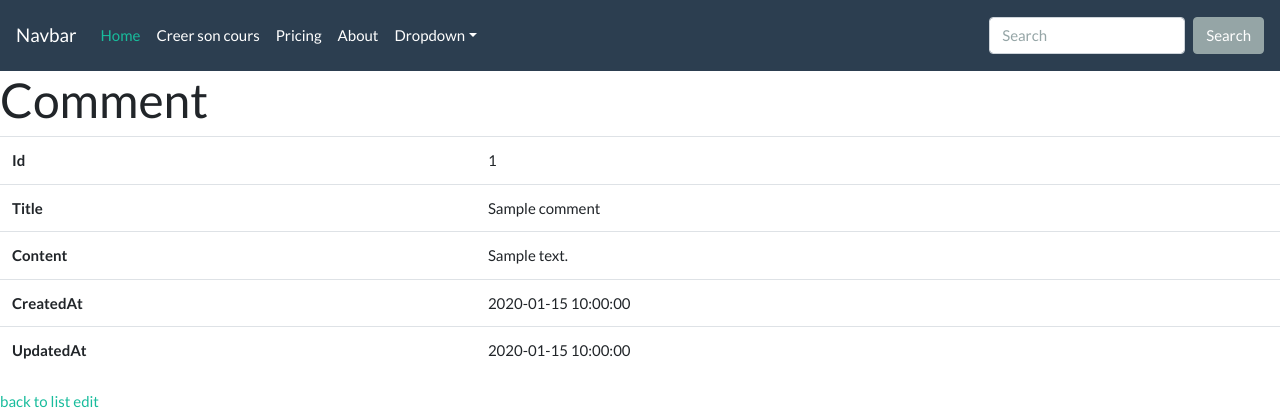
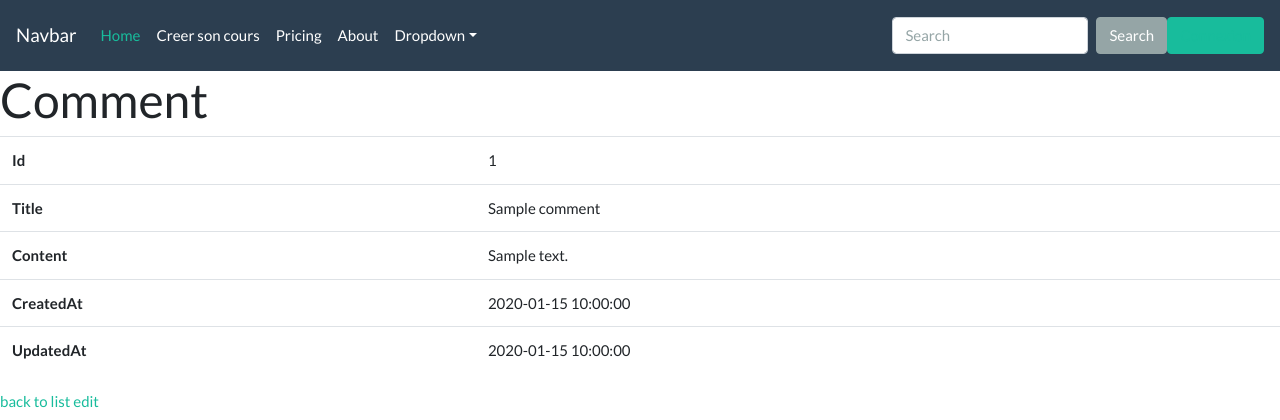
Before and after one commit to atillakah/LearnIt, a Symfony app: template templates/comment/show.html.twig in a window 1280 px wide. Shown: the top 420 px of the page. Run offline with Twig, Linux system fonts and the light colour scheme; the template is opened without the code that fills it: most values are stand-ins (such as "Sample title", 1, 10 or a date in 2020); some libraries are stand-ins or nearby versions.

Commit message:
both login and logout works and displaying by app.user in navbar

```diff
--- a/templates/base.html.twig
+++ b/templates/base.html.twig
@@ -43,6 +43,13 @@
     <form class="form-inline my-2 my-lg-0">
       <input class="form-control mr-sm-2" type="text" placeholder="Search">
       <button class="btn btn-secondary my-2 my-sm-0" type="submit">Search</button>
+
+        {% if app.user  %}
+            <button class="btn btn-danger my-2 my-sm-0"><a href="{{path("app_logout")}}">Deconnexion</a></button>
+        {% else %}
+            <button class="btn btn-success my-2 my-sm-0"><a href="{{path("app_login")}}">Connexion</a></button>
+        {% endif %}
+
     </form>
   </div>
 </nav>
```
